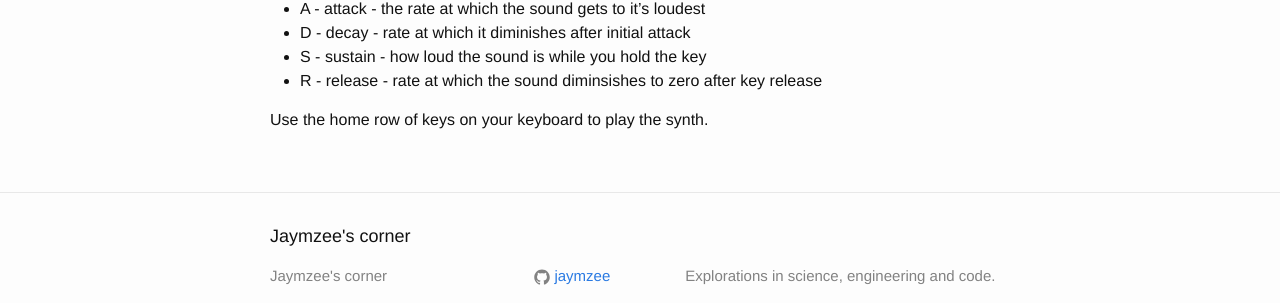
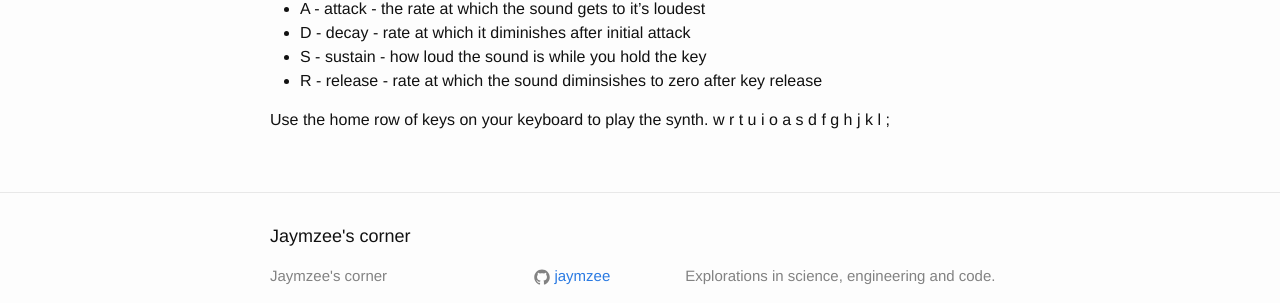
Before and after one commit to jaymzee/jaymzee.github.io, a Jekyll site: the page built from _posts/2015-03-14-webaudio-part-4.markdown, in a window 1280 px wide. Shown: the part 332-635 px from the top of the page. Built offline with Jekyll 4.4.1, drawn with Linux system fonts in a browser that asks for light colours.

```diff
--- a/_posts/2015-03-14-webaudio-part-4.markdown
+++ b/_posts/2015-03-14-webaudio-part-4.markdown
@@ -14,6 +14,8 @@ For most synthesizers there are at least 4 parameters to adjust the envelope:
  * R - release - rate at which the sound diminsishes to zero after key release
 
 Use the home row of keys on your keyboard to play the synth.
+     w   r t   u i o
+    a s d f g h j k l ;
 
 
 <script>
```
